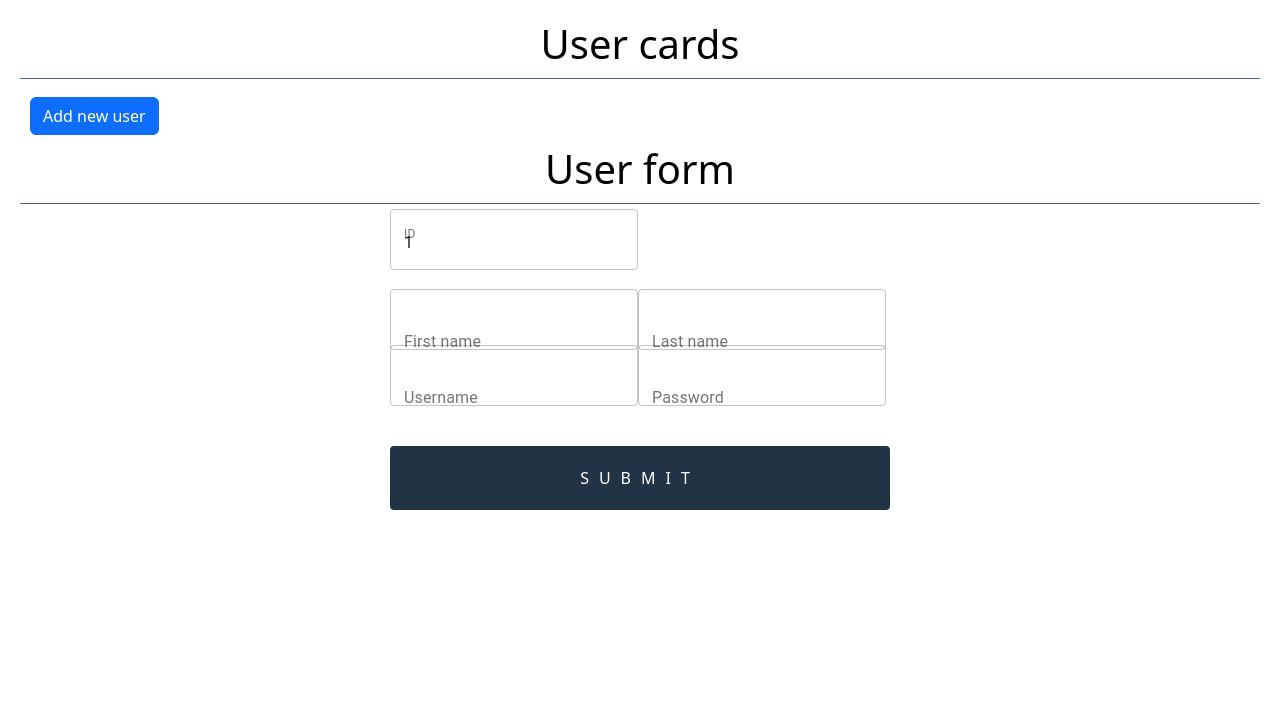
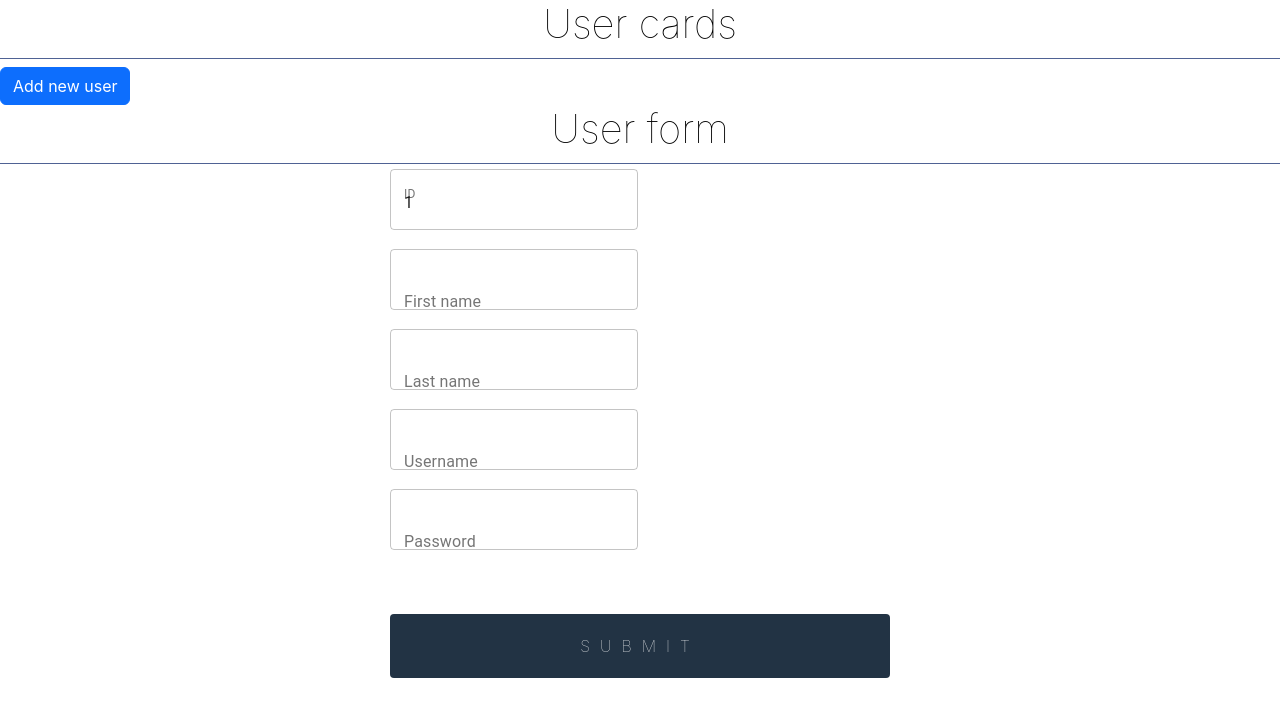
Before and after one commit to stsdmchv/test-project, a React (Create React App) app: page /addNewUser in a window 1280 px wide. Shown: the top 716 px of the page. Built offline with nearby package versions, Linux system fonts and the light colour scheme; the HTML template or start-up script is replaced by a standard one.

Commit message:
Some refactor

```diff
--- a/src/App.js
+++ b/src/App.js
@@ -1,7 +1,7 @@
 import React from "react";
 import {BrowserRouter as Router, Route, Routes} from 'react-router-dom';
 import {PersonCard} from "./components/PersonCard/personCard";
-import {AllCards} from "./components/Home/allCards";
+import {AllCards} from "./components/Home/AllCards";
 import {AddPerson} from "./components/PersonCard/CreateCard/addPerson";
 import {Header} from "./components/Home/Header"
 
--- a/src/components/Home/Header.jsx
+++ b/src/components/Home/Header.jsx
@@ -1,6 +1,5 @@
 import React from "react";
 import {Button} from "react-bootstrap";
-import './Header.scss'
 
 export const Header = () => (
   <div>
--- a/src/components/Home/Header.scss
+++ /dev/null
@@ -1,8 +0,0 @@
-@import "~bootstrap/scss/bootstrap";
-body{
-  margin: 10px;
-  padding: 10px;
-  }
-.button{
-  margin: 10px;
-  }
--- a/src/components/Home/allCards.scss
+++ /dev/null
@@ -1 +0,0 @@
-@import "~bootstrap/scss/bootstrap";
--- a/src/styles.scss
+++ b/src/styles.scss
@@ -7,6 +7,9 @@
   font-family: -apple-system, BlinkMacSystemFont, "Segoe UI", "Roboto", "Oxygen",
   "Ubuntu", "Cantarell", "Fira Sans", "Droid Sans", "Helvetica Neue",
   sans-serif;
+  }
+.UserForm{
+  padding: 15px;
   }
 
 form {
```
Also changed, not shown: src/components/PersonCard/CreateCard/addPerson.jsx (+9 -0 lines), src/components/Home/AllCards.jsx (renamed from src/components/Home/allCards.jsx).
